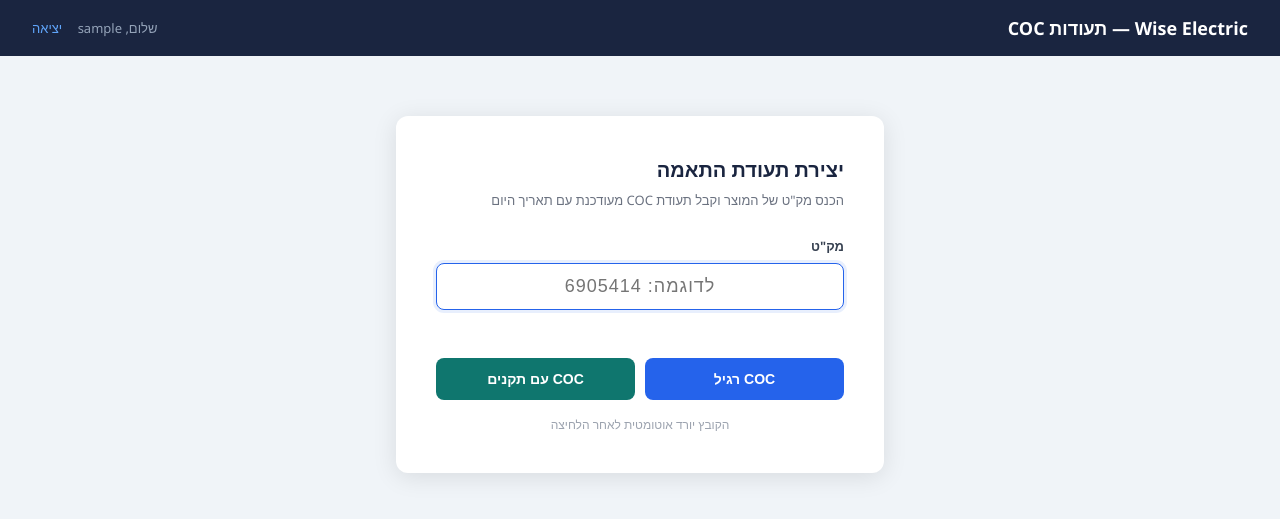
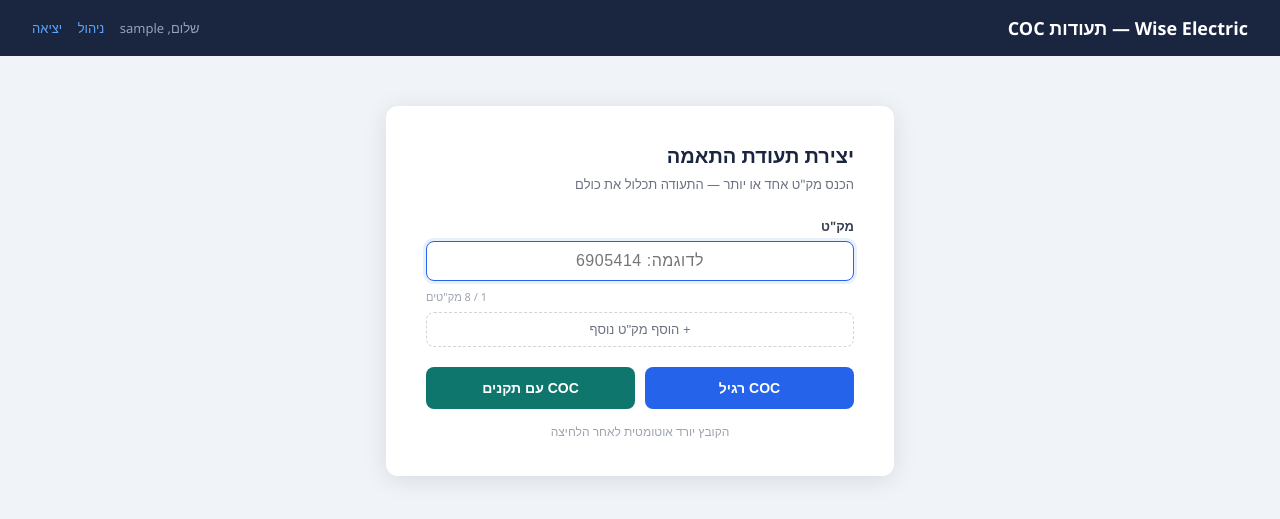
Before and after one commit to netanelaviel/coc-generator, a Flask app: page / in a window 1280 px wide. Shown: the top 519 px of the page. Run offline with Flask 3, Linux system fonts and the light colour scheme; the visitor is signed in with stand-in values (Sample User, id 1).

Commit message:
Add multi-SKU support: up to 8 SKUs per certificate
- PDF: single SKU uses original layout; 2+ SKUs shows compact table
  (Model/SKU columns with gray header, covers body-text area)
- Backend: accepts sku[] list, looks up all models, logs each
- Frontend: dynamic +/- inputs, max 8 fields, counter display

Co-Authored-By: Claude Sonnet 4.6 <noreply@anthropic.com>

```diff
--- a/app.py
+++ b/app.py
@@ -59,31 +59,40 @@ def index():
 
     error = None
     if request.method == "POST":
-        sku = request.form.get("sku", "").strip()
-        if not sku:
-            error = "יש להזין מק\"ט"
+        skus     = [s.strip() for s in request.form.getlist("sku") if s.strip()]
+        coc_type = request.form.get("coc_type", "standard")
+
+        if not skus:
+            error = "יש להזין לפחות מק\"ט אחד"
         else:
-            res = supabase.table("coc_products").select("*").eq("sku", sku).execute()
-            if not res.data:
-                error = f'מק"ט {sku} לא נמצא במערכת'
+            items       = []
+            not_found   = []
+            for sku in skus:
+                res = supabase.table("coc_products").select("*").eq("sku", sku).execute()
+                if not res.data:
+                    not_found.append(sku)
+                else:
+                    items.append((sku, res.data[0]["model"]))
+
+            if not_found:
+                error = "מק\"טים לא נמצאו: " + ", ".join(not_found)
             else:
-                product = res.data[0]
-
-                coc_type = request.form.get("coc_type", "standard")
-
-                # Log the generation
-                supabase.table("coc_logs").insert({
-                    "username": session["user"],
-                    "sku": sku,
-                    "model": product["model"],
-                }).execute()
+                # Log
+                for sku, model in items:
+                    supabase.table("coc_logs").insert({
+                        "username": session["user"],
+                        "sku": sku, "model": model,
+                    }).execute()
 
                 if coc_type == "with_standards":
-                    pdf_bytes = generate_coc_with_standards(sku, product["model"])
-                    filename = f"COC_Standards_{sku}_{datetime.now().strftime('%Y%m%d')}.pdf"
+                    pdf_bytes = generate_coc_with_standards(items)
+                    prefix = "COC_Standards"
                 else:
-                    pdf_bytes = generate_coc(sku, product["model"])
-                    filename = f"COC_{sku}_{datetime.now().strftime('%Y%m%d')}.pdf"
+                    pdf_bytes = generate_coc(items)
+                    prefix = "COC"
+
+                sku_tag  = skus[0] if len(skus) == 1 else f"{skus[0]}_+{len(skus)-1}"
+                filename = f"{prefix}_{sku_tag}_{datetime.now().strftime('%Y%m%d')}.pdf"
                 return send_file(
                     io.BytesIO(pdf_bytes),
                     mimetype="application/pdf",
--- a/templates/index.html
+++ b/templates/index.html
@@ -6,114 +6,68 @@
   <title>מחולל תעודות COC</title>
   <style>
     * { box-sizing: border-box; margin: 0; padding: 0; }
-    body {
-      font-family: 'Segoe UI', Arial, sans-serif;
-      background: #f0f4f8;
-      min-height: 100vh;
-    }
+    body { font-family: 'Segoe UI', Arial, sans-serif; background: #f0f4f8; min-height: 100vh; }
     header {
-      background: #1a2540;
-      color: white;
+      background: #1a2540; color: white;
       padding: 16px 32px;
-      display: flex;
-      justify-content: space-between;
-      align-items: center;
+      display: flex; justify-content: space-between; align-items: center;
     }
     header h1 { font-size: 18px; }
     header .user-info { font-size: 13px; color: #94a3b8; }
-    header .user-info a {
-      color: #60a5fa;
-      text-decoration: none;
-      margin-right: 12px;
+    header .user-info a { color: #60a5fa; text-decoration: none; margin-right: 12px; }
+    .container { max-width: 540px; margin: 50px auto; padding: 0 16px; }
+    .card {
+      background: white; border-radius: 12px;
+      box-shadow: 0 4px 24px rgba(0,0,0,0.10); padding: 36px 40px;
     }
-    header .user-info a:hover { text-decoration: underline; }
-    .container {
-      max-width: 520px;
-      margin: 60px auto;
-      padding: 0 16px;
+    .card h2 { font-size: 20px; color: #1a2540; margin-bottom: 6px; }
+    .card p { font-size: 13px; color: #6b7280; margin-bottom: 24px; }
+    label { display: block; font-size: 13px; font-weight: 600; color: #374151; margin-bottom: 6px; }
+    .sku-row {
+      display: flex; gap: 8px; align-items: center; margin-bottom: 8px;
     }
-    .card {
-      background: white;
-      border-radius: 12px;
-      box-shadow: 0 4px 24px rgba(0,0,0,0.10);
-      padding: 40px;
+    .sku-row input {
+      flex: 1; padding: 10px 14px; border: 1.5px solid #d1d5db;
+      border-radius: 8px; font-size: 16px; letter-spacing: 0.5px;
+      direction: ltr; text-align: center; transition: border-color 0.2s;
     }
-    .card h2 {
-      font-size: 20px;
-      color: #1a2540;
-      margin-bottom: 8px;
+    .sku-row input:focus { outline: none; border-color: #2563eb; box-shadow: 0 0 0 3px rgba(37,99,235,0.1); }
+    .btn-remove {
+      width: 32px; height: 32px; border: none; background: #fee2e2;
+      color: #dc2626; border-radius: 6px; font-size: 18px; cursor: pointer;
+      display: flex; align-items: center; justify-content: center;
+      flex-shrink: 0; transition: background 0.15s;
     }
-    .card p {
-      font-size: 13px;
-      color: #6b7280;
-      margin-bottom: 28px;
+    .btn-remove:hover { background: #fecaca; }
+    #btn-add {
+      width: 100%; padding: 9px; margin-top: 4px; margin-bottom: 20px;
+      border: 1.5px dashed #d1d5db; background: none; border-radius: 8px;
+      font-size: 13px; color: #6b7280; cursor: pointer; transition: all 0.15s;
     }
-    label {
-      display: block;
-      font-size: 13px;
-      font-weight: 600;
-      color: #374151;
-      margin-bottom: 8px;
+    #btn-add:hover { border-color: #2563eb; color: #2563eb; }
+    .error {
+      background: #fee2e2; color: #991b1b;
+      border-radius: 8px; padding: 10px 14px; font-size: 13px; margin-bottom: 16px;
     }
-    input[type="text"] {
-      width: 100%;
-      padding: 12px 16px;
-      border: 1.5px solid #d1d5db;
-      border-radius: 8px;
-      font-size: 18px;
-      letter-spacing: 1px;
-      direction: ltr;
-      text-align: center;
-      transition: border-color 0.2s;
+    .btn-row { display: flex; gap: 10px; }
+    .btn-submit {
+      flex: 1; padding: 13px; border: none; border-radius: 8px;
+      font-size: 14px; font-weight: 600; cursor: pointer;
+      display: flex; align-items: center; justify-content: center; gap: 6px;
+      transition: filter 0.15s;
     }
-    input[type="text"]:focus {
-      outline: none;
-      border-color: #2563eb;
-      box-shadow: 0 0 0 3px rgba(37,99,235,0.1);
-    }
-    .error {
-      background: #fee2e2;
-      color: #991b1b;
-      border-radius: 8px;
-      padding: 12px 16px;
-      font-size: 13px;
-      margin-top: 16px;
-    }
-    button[type="submit"] {
-      width: 100%;
-      margin-top: 24px;
-      padding: 14px;
-      background: #2563eb;
-      color: white;
-      border: none;
-      border-radius: 8px;
-      font-size: 16px;
-      font-weight: 600;
-      cursor: pointer;
-      transition: background 0.2s;
-      display: flex;
-      align-items: center;
-      justify-content: center;
-      gap: 8px;
-    }
-    button[type="submit"]:hover { background: #1d4ed8; }
-    button[type="submit"]:active { background: #1e40af; }
+    .btn-submit:hover { filter: brightness(0.92); }
+    .btn-submit:disabled { opacity: 0.6; cursor: not-allowed; }
+    .btn-blue  { background: #2563eb; color: white; }
+    .btn-teal  { background: #0f766e; color: white; }
     .spinner {
-      display: none;
-      width: 18px;
-      height: 18px;
-      border: 2px solid rgba(255,255,255,0.4);
-      border-top-color: white;
-      border-radius: 50%;
-      animation: spin 0.7s linear infinite;
+      display: none; width: 16px; height: 16px;
+      border: 2px solid rgba(255,255,255,0.4); border-top-color: white;
+      border-radius: 50%; animation: spin 0.7s linear infinite;
     }
     @keyframes spin { to { transform: rotate(360deg); } }
-    .hint {
-      text-align: center;
-      font-size: 12px;
-      color: #9ca3af;
-      margin-top: 16px;
-    }
+    .hint { text-align: center; font-size: 12px; color: #9ca3af; margin-top: 14px; }
+    .counter { font-size: 11px; color: #9ca3af; text-align: left; margin-bottom: 8px; }
   </style>
 </head>
 <body>
@@ -121,6 +75,7 @@
     <h1>Wise Electric — תעודות COC</h1>
     <div class="user-info">
       שלום, {{ user }}
+      <a href="/admin">ניהול</a>
       <a href="/logout">יציאה</a>
     </div>
   </header>
@@ -128,33 +83,34 @@
   <div class="container">
     <div class="card">
       <h2>יצירת תעודת התאמה</h2>
-      <p>הכנס מק"ט של המוצר וקבל תעודת COC מעודכנת עם תאריך היום</p>
+      <p>הכנס מק"ט אחד או יותר — התעודה תכלול את כולם</p>
+
+      {% if error %}
+      <div class="error">{{ error }}</div>
+      {% endif %}
 
       <form method="POST" id="coc-form" onsubmit="handleSubmit()">
         <input type="hidden" name="coc_type" id="coc_type" value="standard">
 
-        <label for="sku">מק"ט</label>
-        <input
-          type="text"
-          id="sku"
-          name="sku"
-          placeholder="לדוגמה: 6905414"
-          autofocus
-          required
-        >
+        <label>מק"ט</label>
+        <div id="sku-list">
+          <div class="sku-row">
+            <input type="text" name="sku" placeholder="לדוגמה: 6905414" autofocus required>
+          </div>
+        </div>
 
-        {% if error %}
-        <div class="error">{{ error }}</div>
-        {% endif %}
+        <div class="counter" id="counter">1 / 8 מק"טים</div>
 
-        <div style="display:flex; gap:10px; margin-top:24px;">
-          <button type="submit" id="submit-btn" onclick="setType('standard')" style="flex:1; padding:13px; background:#2563eb; color:white; border:none; border-radius:8px; font-size:14px; font-weight:600; cursor:pointer;">
-            <span class="spinner" id="spinner"></span>
-            <span id="btn-text">COC רגיל</span>
+        <button type="button" id="btn-add" onclick="addSku()">+ הוסף מק"ט נוסף</button>
+
+        <div class="btn-row">
+          <button type="submit" class="btn-submit btn-blue" onclick="setType('standard')">
+            <span class="spinner" id="sp1"></span>
+            <span id="t1">COC רגיל</span>
           </button>
-          <button type="submit" id="submit-btn2" onclick="setType('with_standards')" style="flex:1; padding:13px; background:#0f766e; color:white; border:none; border-radius:8px; font-size:14px; font-weight:600; cursor:pointer;">
-            <span class="spinner" id="spinner2"></span>
-            <span id="btn-text2">COC עם תקנים</span>
+          <button type="submit" class="btn-submit btn-teal" onclick="setType('with_standards')">
+            <span class="spinner" id="sp2"></span>
+            <span id="t2">COC עם תקנים</span>
           </button>
         </div>
       </form>
@@ -164,23 +120,55 @@
   </div>
 
   <script>
+    const MAX = 8;
+
+    function updateCounter() {
+      const n = document.querySelectorAll('#sku-list .sku-row').length;
+      document.getElementById('counter').textContent = n + ' / ' + MAX + ' מק"טים';
+      document.getElementById('btn-add').style.display = n >= MAX ? 'none' : 'block';
+    }
+
+    function addSku() {
+      const list = document.getElementById('sku-list');
+      if (list.children.length >= MAX) return;
+      const row = document.createElement('div');
+      row.className = 'sku-row';
+      row.innerHTML = `
+        <input type="text" name="sku" placeholder="מק&quot;ט" required>
+        <button type="button" class="btn-remove" onclick="removeSku(this)" title="הסר">×</button>
+      `;
+      list.appendChild(row);
+      row.querySelector('input').focus();
+      updateCounter();
+    }
+
+    function removeSku(btn) {
+      btn.parentElement.remove();
+      updateCounter();
+      // Make first input required if only one left
+      const inputs = document.querySelectorAll('#sku-list input');
+      if (inputs.length === 1) inputs[0].required = true;
+    }
+
     function setType(type) {
       document.getElementById('coc_type').value = type;
     }
+
     function handleSubmit() {
-      const isStandards = document.getElementById('coc_type').value === 'with_standards';
-      const spinnerId = isStandards ? 'spinner2' : 'spinner';
-      const btnTextId = isStandards ? 'btn-text2' : 'btn-text';
-      const btnId     = isStandards ? 'submit-btn2' : 'submit-btn';
-      document.getElementById(spinnerId).style.display = 'block';
-      document.getElementById(btnTextId).textContent = 'מייצר...';
-      document.getElementById(btnId).disabled = true;
+      const isStd = document.getElementById('coc_type').value === 'with_standards';
+      const sp = isStd ? 'sp2' : 'sp1';
+      const tx = isStd ? 't2'  : 't1';
+      document.getElementById(sp).style.display = 'inline-block';
+      document.getElementById(tx).textContent = 'מייצר...';
+      document.querySelectorAll('.btn-submit').forEach(b => b.disabled = true);
       setTimeout(() => {
-        document.getElementById(spinnerId).style.display = 'none';
-        document.getElementById(btnTextId).textContent = isStandards ? 'COC עם תקנים' : 'COC רגיל';
-        document.getElementById(btnId).disabled = false;
+        document.getElementById(sp).style.display = 'none';
+        document.getElementById(tx).textContent = isStd ? 'COC עם תקנים' : 'COC רגיל';
+        document.querySelectorAll('.btn-submit').forEach(b => b.disabled = false);
       }, 5000);
     }
+
+    updateCounter();
   </script>
 </body>
 </html>
```
Also changed, not shown: generate_pdf.py (+126 -68 lines).
